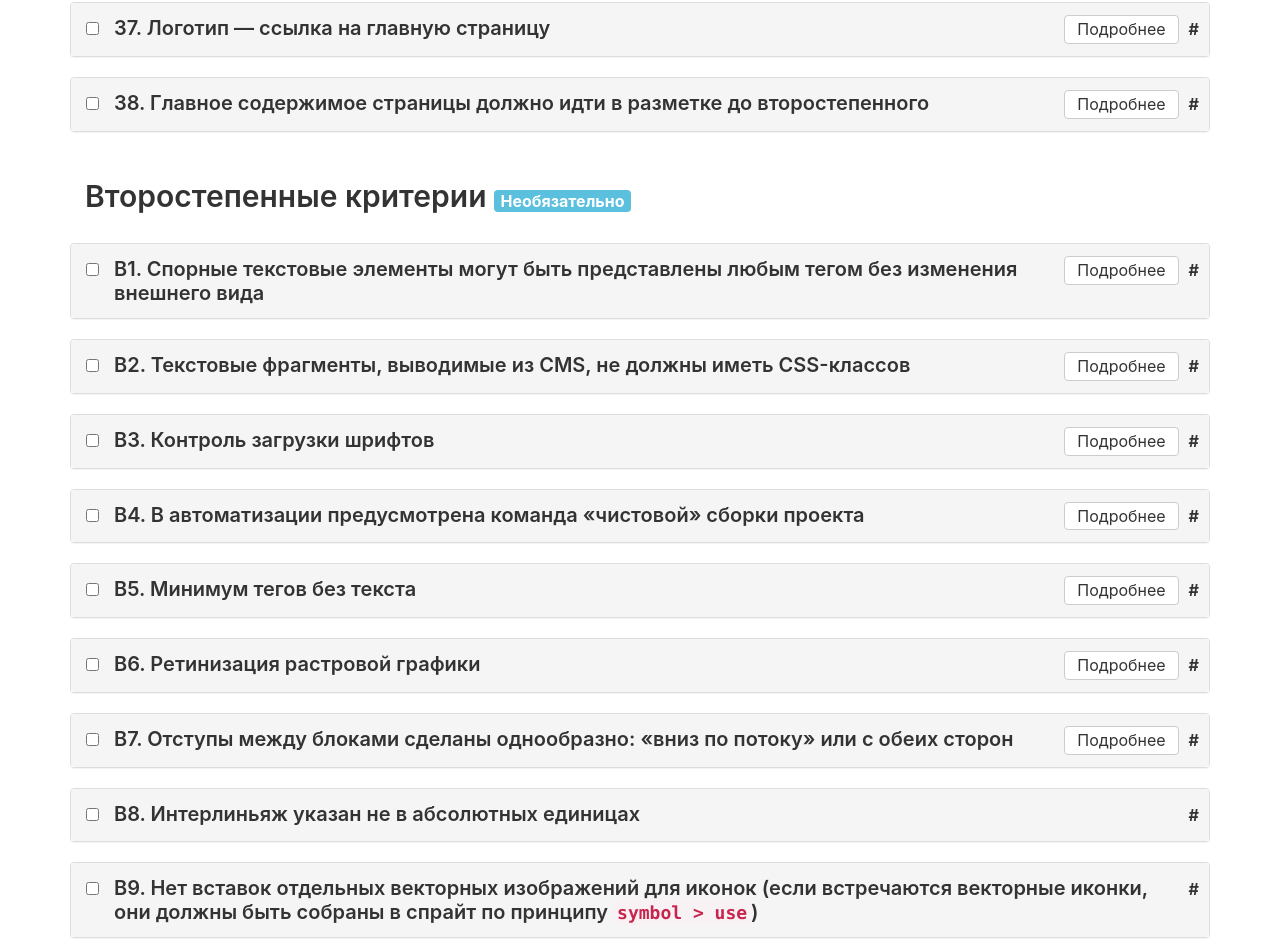
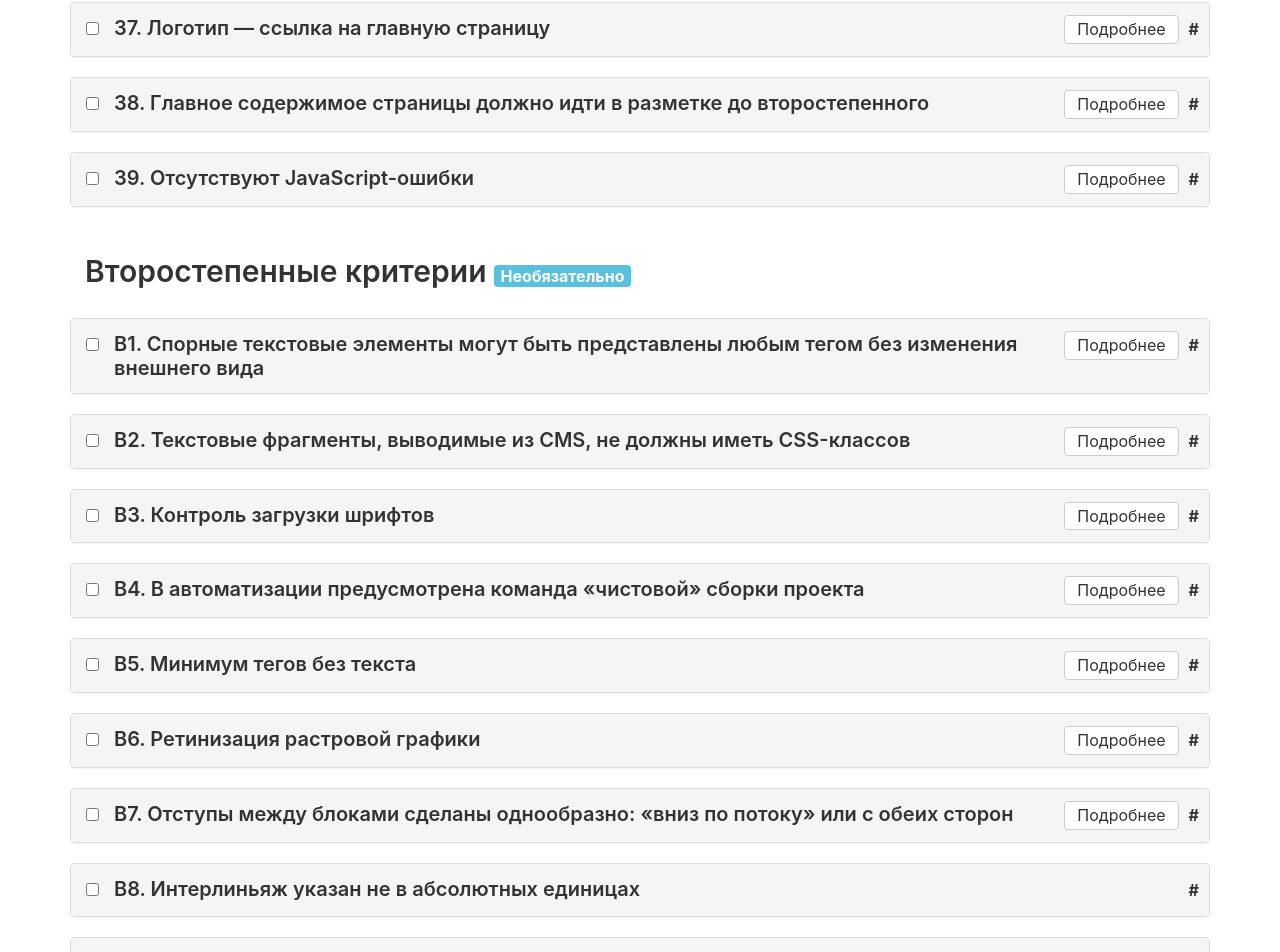
Before and after one commit to nicothin/criteria-of-quality-frontend, a website: page docs/index-0.0.3.html in a window 1280 px wide. Shown: the part 5666-6618 px from the top of the page. Drawn offline with Linux system fonts and the light colour scheme.

Commit message:
Update index-0.0.3.html

```diff
--- a/docs/index-0.0.3.html
+++ b/docs/index-0.0.3.html
@@ -1267,6 +1267,19 @@
         </div>
       </section>
 
+      <section class="panel  panel--collapse  check-section__item"  data-js-panel-parent  data-js-panel-collapse-class="panel--collapse"  data-js-success-class="panel--success"  data-js-error-class="panel--error">
+        <header class="panel__header">
+          <label class="panel__title">
+            <input class="panel__checkbox" type="checkbox" name="z9" data-js-rule-checkbox>
+            <h3 class="panel__title-text">Отсутствуют JavaScript-ошибки</h3>
+          </label>
+          <span class="panel__title-btn-wrap"><button type="button" class="btn  check-section__btn" data-js-panel-collapse-toggler>Подробнее</button></span>
+        </header>
+        <div class="panel__body">
+          <p>Ни на одной из свёрстанных страниц не должно быть JavaScript-ошибок.</p>
+        </div>
+      </section>
+
     </section>
 
     <section class="check-section"  data-js-check-section  data-js-check-optional>
```
